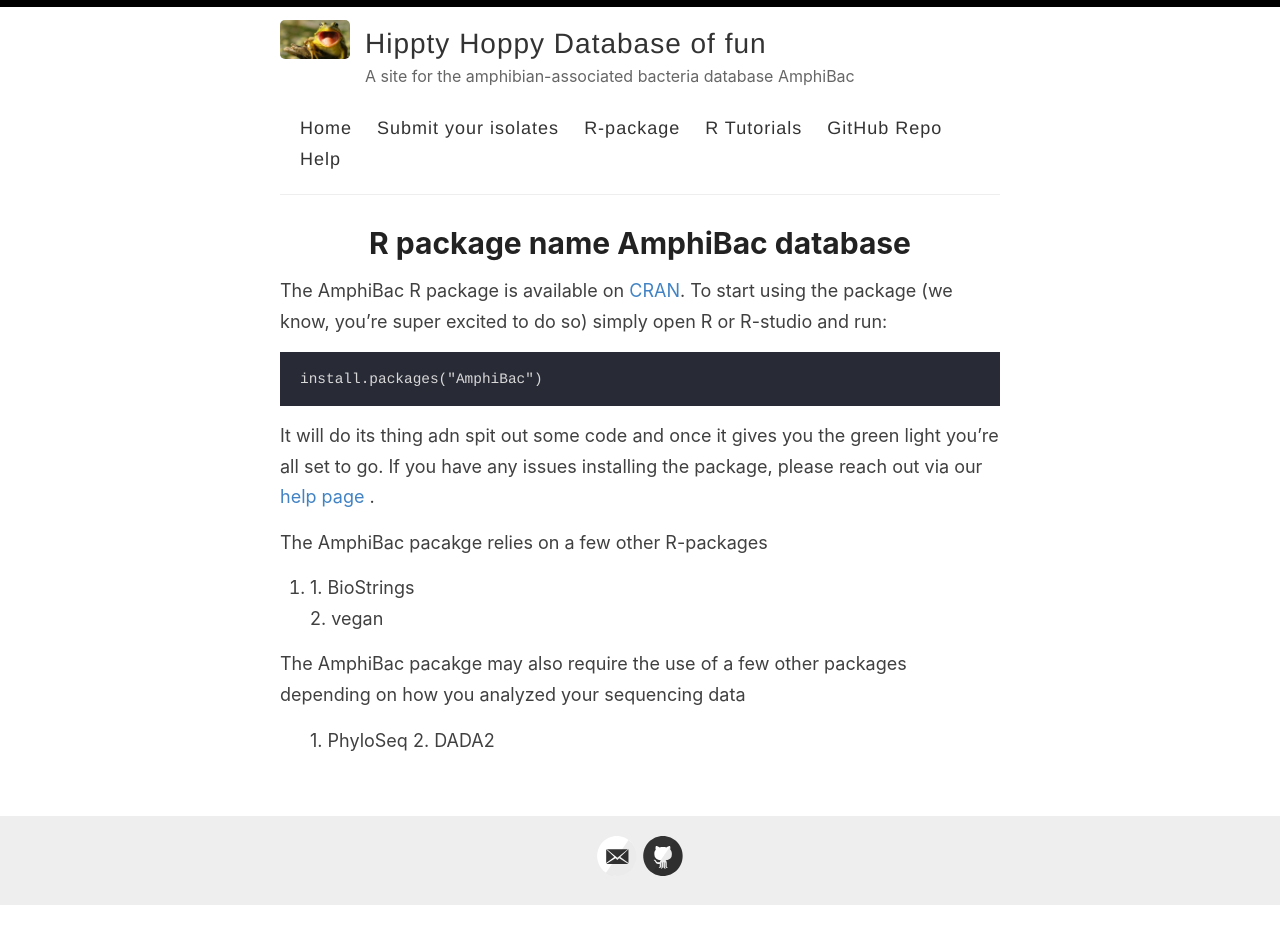
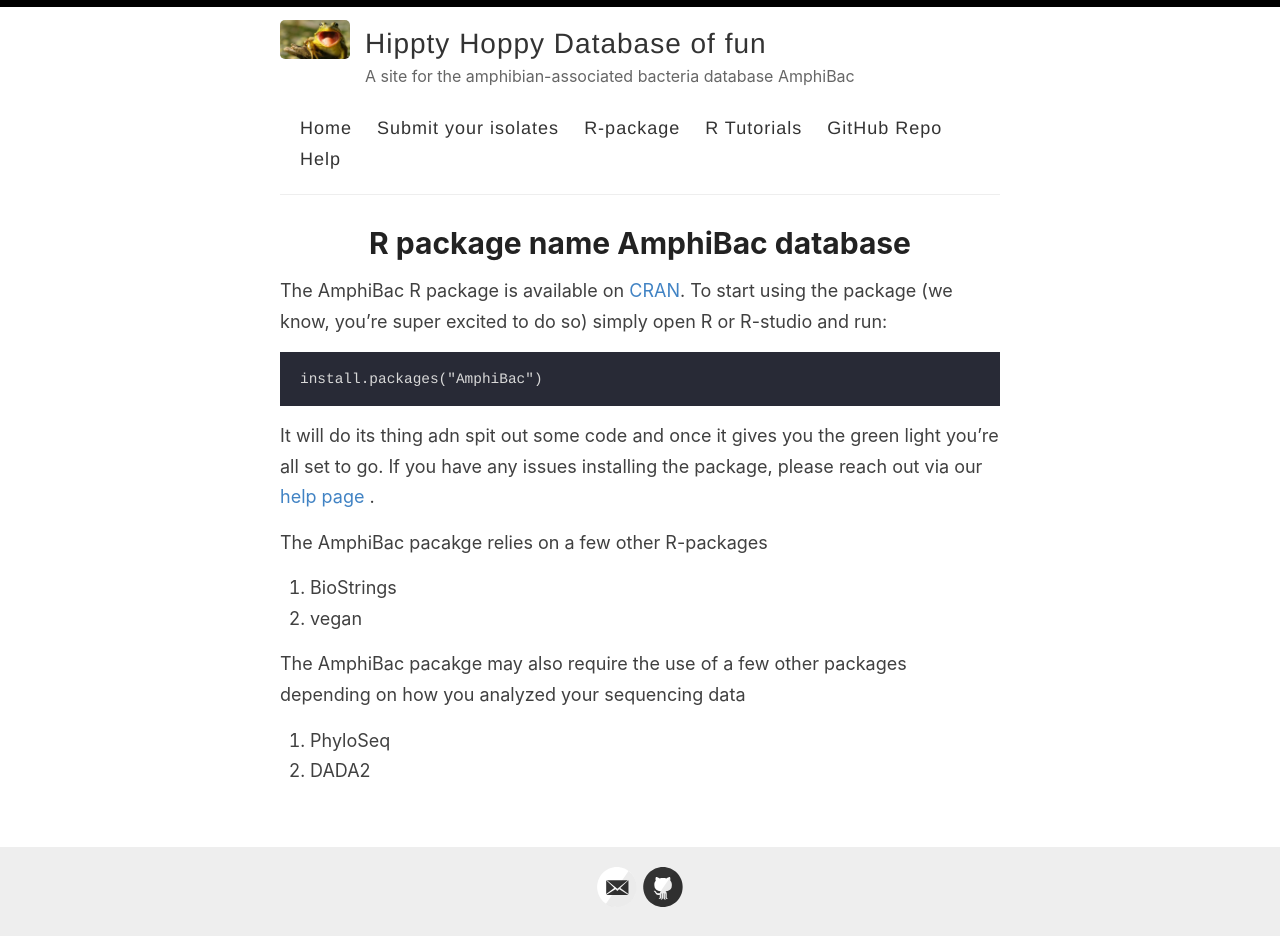
Before and after one commit to pattyjk/pattyjk.github.io, a Jekyll site: the page built from _pages/r-package.md, in a window 1280 px wide. Built offline with Jekyll 4.4.1, drawn with Linux system fonts in a browser that asks for light colours; before the commit the page ends 906 px from its top, so only the background shows below that.

Commit message:
Update r-package.md

```diff
--- a/_pages/r-package.md
+++ b/_pages/r-package.md
@@ -15,13 +15,13 @@ It will do its thing adn spit out some code and once it gives you the green ligh
 The AmphiBac pacakge relies on a few other R-packages
 
 <ol>
-  <li>1. BioStrings</li>
-  2. vegan
+  <li>BioStrings</li>
+  <li>vegan</li>
 </ol>
 
   The AmphiBac pacakge may also require the use of a few other packages depending on how you analyzed your sequencing data
 
   <ol>
-  1. PhyloSeq
-  2. DADA2
+  <li>PhyloSeq</li>
+  <li>DADA2</li>
  </ol>
```
